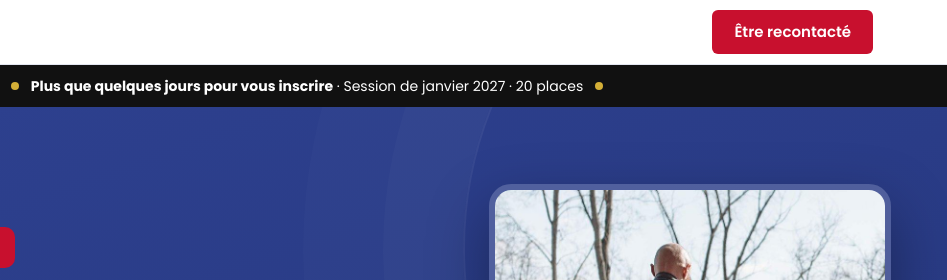
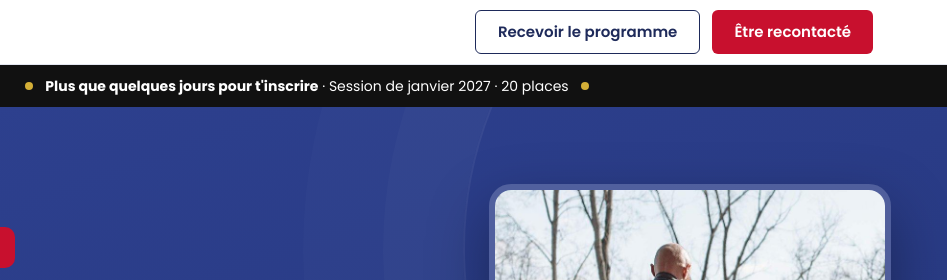
Before and after one commit to HouraFormation/vtc-houraformation, a plain HTML site: page index.html in a window 1280 px wide. Shown: the top 280 px of the page, 333-1280 px from the left. Drawn offline with Linux system fonts and the light colour scheme.

Commit message:
Header : 2 boutons, bande noire au tutoiement

```diff
--- a/index.html
+++ b/index.html
@@ -561,14 +561,14 @@ button.btn[disabled]{opacity:.6;cursor:wait}
 <header class="mhead">
 <div class="wrap mhead-in">
 <img class="mhead-logo" src="img/logo-houra.png" alt="Houra ! Centre de formation">
-<div class="mh-cta"><a class="btn btn-red" href="#contact">Être recontacté</a></div>
+<div class="mh-cta"><a class="btn btn-out" href="#contact">Recevoir le programme</a><a class="btn btn-red" href="#contact">Être recontacté</a></div>
 <button type="button" class="burger" id="burger" aria-expanded="false" aria-label="Ouvrir le menu"><span></span><span></span><span></span></button>
 </div>
-<nav id="mmenu" class="mmenu" hidden><a href="#parcours">La formation</a><a href="#competences">Ce que vous saurez faire</a><a href="#plateforme">La plateforme</a><a href="#formats">Les tarifs</a><a href="#avis">Les avis</a><a href="#financement">Le financement</a><a href="#offre">Les sessions</a><a href="#faq">Questions fréquentes</a><a class="btn btn-red" href="#contact">Recevoir le programme</a></nav>
+<nav id="mmenu" class="mmenu" hidden><a href="#parcours">La formation</a><a href="#competences">Ce que tu sauras faire</a><a href="#plateforme">La plateforme</a><a href="#formats">Les tarifs</a><a href="#avis">Les avis</a><a href="#financement">Le financement</a><a href="#offre">Les sessions</a><a href="#faq">Questions fréquentes</a><a class="btn btn-out" href="#contact">Recevoir le programme</a><a class="btn btn-red" href="#contact">Être recontacté</a></nav>
 </header>
 <div class="top">
 <div class="wrap topbar">
-<div class="top-msg"><span><i class="gdot" aria-hidden="true"></i><span><b>Plus que quelques jours pour vous inscrire</b><span class="only-d"> · Session de janvier 2027 · 20 places</span></span><i class="gdot" aria-hidden="true"></i></span></div>
+<div class="top-msg"><span><i class="gdot" aria-hidden="true"></i><span><b>Plus que quelques jours pour t'inscrire</b><span class="only-d"> · Session de janvier 2027 · 20 places</span></span><i class="gdot" aria-hidden="true"></i></span></div>
 </div>
 </div>
 
```
